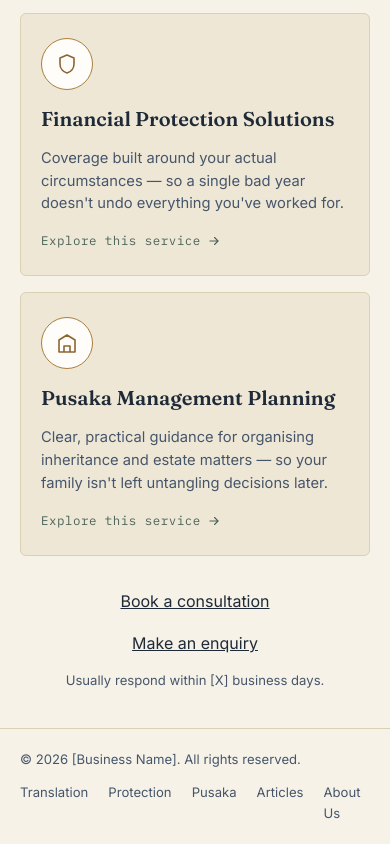
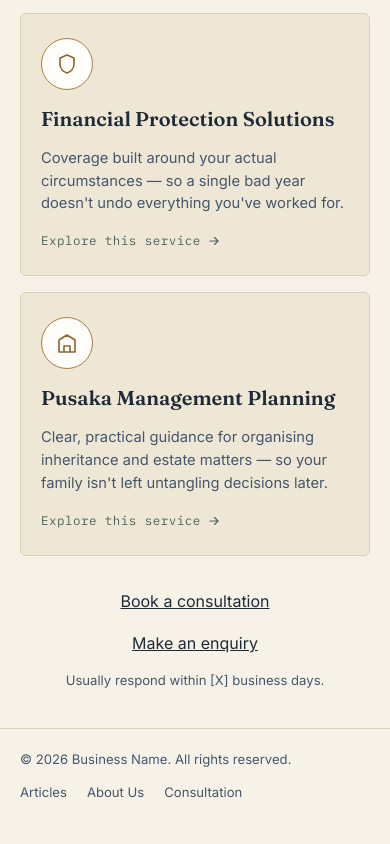
Before and after one commit to inibukunota/bussinessprofile, an Astro site: page / in a window 390 px wide. Shown: the part 766-1610 px from the top of the page. After the commit the page ends 1589 px from the top, so only its background shows below. Built offline with nearby package versions, Linux system fonts and the light colour scheme; Astro itself is replaced by a stand-in of ours.

Commit message:
Rebuild Astro foundation: src/components/Footer.astro

```diff
--- a/src/components/Footer.astro
+++ b/src/components/Footer.astro
@@ -1,38 +1,9 @@
----
-import { site, services } from '../config/site';
-const year = new Date().getFullYear();
-const navLinks = Object.values(services).map((s) => ({
-  href: `/services/${s.slug}`,
-  label: s.shortLabel,
-}));
-navLinks.push({ href: '/articles', label: 'Articles' });
-navLinks.push({ href: '/about', label: 'About Us' });
----
-
 <footer class="site-footer">
-  <span>&copy; {year} {site.name}. All rights reserved.</span>
-  <nav aria-label="Footer">
-    {navLinks.map((link) => <a href={link.href}>{link.label}</a>)}
-  </nav>
+<span>&copy; {new Date().getFullYear()} Business Name. All rights reserved.</span>
+<nav aria-label="Footer"><a href="/articles">Articles</a><a href="/about">About Us</a><a href="/consultation">Consultation</a></nav>
 </footer>
-
 <style>
-  .site-footer {
-    border-top: 1px solid var(--line);
-    padding: 1.25rem clamp(1.25rem, 4vw, 3rem);
-    display: flex;
-    flex-wrap: wrap;
-    gap: 0.75rem 1.5rem;
-    align-items: center;
-    justify-content: space-between;
-    font-size: 0.82rem;
-    color: var(--ink-soft);
-  }
-  .site-footer nav { display: flex; gap: 1.25rem; }
-  .site-footer a { text-decoration: none; }
-  .site-footer a:hover { color: var(--ink); }
-
-  @media (max-width: 560px) {
-    .site-footer { flex-direction: column; align-items: flex-start; }
-  }
+.site-footer { display:flex; align-items:center; justify-content:space-between; flex-wrap:wrap; gap:.75rem 1.5rem; padding:1.25rem clamp(1.25rem,4vw,3rem); border-top:1px solid var(--line); color:var(--ink-soft); font-size:.82rem; }
+nav { display:flex; gap:1.25rem; } nav a { text-decoration:none; } nav a:hover { color:var(--ink); }
+@media (max-width:560px) { .site-footer { flex-direction:column; align-items:flex-start; } }
 </style>
```
